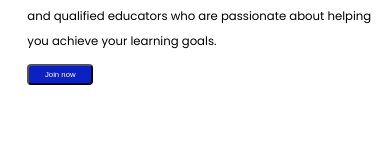
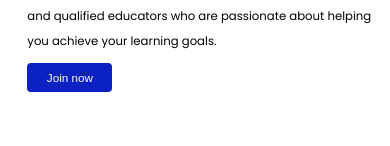
Before and after one commit to Deva-kumar18/Project, a React (Create React App) app: page /home in a window 390 px wide. Shown: the part 208-354 px from the top of the page. Built offline with nearby package versions, Linux system fonts and the light colour scheme.

Commit message:
css changes

```diff
--- a/src/Pages/Footer/Footer.css
+++ b/src/Pages/Footer/Footer.css
@@ -10,6 +10,10 @@
 }
 .copyright-icon{
     color: #FFFFFF;
+}
+.pages-link{
+display: flex;
+column-gap: 5vw;
 }
 .x-icon{
     height: 20px;
@@ -125,5 +129,34 @@
     .ico-headings{
         font-size: 10px;
     }
+    .foot-container{
+        display: flex;
+        flex-direction: column;
+        height: 26vh;
+        width: 100vw;
+        justify-content: space-around;
+        align-items: center;
+
+    }
+    .foot-container{
+        height: auto;
+        width: 100vw;
+        display: flex;
+        justify-content: space-between;
+        row-gap: 4vh;
+    }
+    .footer-container{
+        height: auto !important;
+    }
+
+    .pages-link{
+        display: flex;
+        width: 100vw;
+        justify-content: space-around;
+        }
+    .foot-1{
+        display: flex;
+        flex-direction: column;
+    }
 
 }
--- a/src/Pages/Footer/Footer.jsx
+++ b/src/Pages/Footer/Footer.jsx
@@ -1,4 +1,4 @@
-import { TwitterOutlined,FacebookOutlined,InstagramOutlined } from '@ant-design/icons'
+import { FacebookOutlined,InstagramOutlined } from '@ant-design/icons'
 import React from 'react'
 import Twitter from '../../Assets/logo-x.png'
 import logo from '../../Assets/Upskill-logo.png'
@@ -18,8 +18,7 @@ const Footer = () => {
           </div>
         </div>
       </div>
-
-      <div className='foot-2'><div className='f-h-1'>Pages</div>
+      <div className='pages-link'><div className='foot-2'><div className='f-h-1'>Pages</div>
       <div>Home</div>
       <div>About us</div>
       <div>Contact Us</div></div>
@@ -28,6 +27,7 @@ const Footer = () => {
         <div>Help</div>
         <div>Terms & conditions</div>
         <div>Privacy & Policy</div>
+      </div>
       </div>
       </div>
          <hr />
--- a/src/Pages/Home/Home.css
+++ b/src/Pages/Home/Home.css
@@ -57,11 +57,12 @@ span{
 
 }
 .j-btn{
-  padding: 0.5vw 1.5vw;
-  border-radius: 8px;
+  padding: 0.5vw 2vw;
+  border-radius: 4px;
   background-color: #0C21C1;
   color: #FFFFFF;
-  font-size: 1vw;
+  font-size: 2vw;
+  border: none;
 
 }
 .img-2{
@@ -188,11 +189,11 @@ span{
 
   }
   .j-btn{
-    padding: 1vw 4vw;
+    padding: 2vw 5vw;
     border-radius: 4px;
     background-color: #0C21C1;
     color: #FFFFFF;
-    font-size: 2vw;
+    font-size: 3vw;
 
   }
   .img-2{
```
